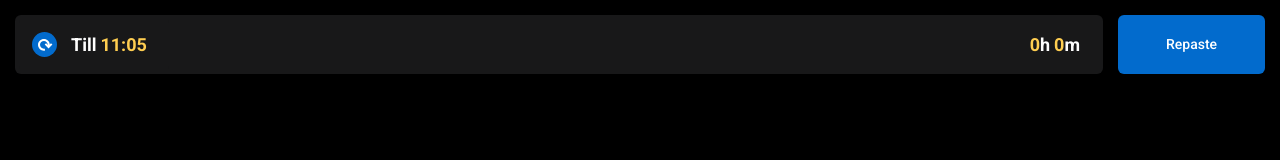
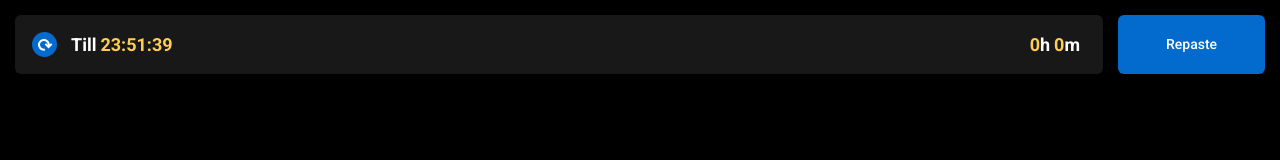
Before and after one commit to kopyl/thingstimecounter, an Angular app: page / in a window 1280 px wide. Shown: the top 160 px of the page. Built offline with nearby package versions, Linux system fonts and the light colour scheme.

Commit message:
finish MVP:
Implement 'time till' refreshing

```diff
--- a/src/app/app.component.html
+++ b/src/app/app.component.html
@@ -1,13 +1,16 @@
 <header>
     <div class="time">
         <div class="till">
-            <div class="button">
+            <div class="button" (click)=changeTimeTillView()>
                 <button class="reload"></button>
                 <p>Till</p>
-                <p #tilltime class="time">11:05</p>
+                <div class="times" [class.updating]=isTillTimeUpdating>
+                    <p #tilltime class="time old">{{timeTillView.old}}</p>
+                    <p #tilltime class="time new">{{timeTillView.new}}</p>
+                </div>
             </div>
         </div>
-        <div class="total" [class.scrolling]=isHeaderUpdating >
+        <div class="total" [class.updating]=isTotalUpdating >
             <div class="old">
                 <div class="content">
                     <div class="hours">
@@ -59,7 +62,7 @@
             matRipple
             matRippleColor="rgba(229, 34, 34, 0.3)"
 
-            (todoToggled)="changeTotalTime()"
+            (todoToggled)="reactOnTodoToggle()"
 
         ></todo-component>
 
--- a/src/app/app.component.sass
+++ b/src/app/app.component.sass
@@ -54,7 +54,11 @@ header
         flex-grow: 2
 
         display: grid
-        grid-template-columns: auto auto
+        grid-template-columns: 68% auto
+
+        // display: flex
+
+        // flex-basis: 3
 
         background: $grey
 
@@ -63,9 +67,16 @@ header
         font-size: $header-title-size
         font-weight: $header-title-weight
 
+        @media ( max-width: 700px)
+            font-size: 15px
+
         & > div.till
 
+            user-select: none
+
             padding: 4px 4px
+
+            position: relative
 
             & > div.button
 
@@ -83,6 +94,12 @@ header
                 background: $grey
 
                 transition: .1s linear background
+
+                position: relative
+
+
+                &:hover
+                    overflow: hidden
 
                 &:hover
                     background: $blue
@@ -115,30 +132,35 @@ header
                     display: inline-block
                     vertical-align: middle
 
+
+                    &.old
+
+                    &.new
+                        position: absolute
+                        top: 52px
+                        left: 0
+
+
+
+
+
         & div.total
-
-            // align-items: end
 
             justify-items: end
 
-            // justify-self: end
-            // align-self: self-end
             display: grid
             position: relative
             top: -2px
-            // text-align: right
 
-            &.scrolling
+            &.updating
 
-                // animation: .1s linear fuck forwards
-
-                animation-name: fuck, fuckback
+                animation-name: secondSlideTotal, firstSLideTotal
                 animation-duration: .1s, 0s
                 animation-iteration-count: 1, 1
                 animation-fill-mode: forwards, forwards
                 animation-delay: 0s, .3s
 
-                // animation: .2s linear fuck
+                // animation: .2s linear secondSlideTotal
 
 
             align-items: center
@@ -154,9 +176,12 @@ header
 
             & .new
                 position: absolute
-                top: 56px
+                top: 57px
                 right: 23px
-                // top: 40px
+
+            & .old
+                position: absolute
+                right: 23px
 
     button.repaste
 
@@ -236,14 +261,42 @@ div.todos
 
 
 
-// .total .old
-//     top: -10px
+div.times
+    display: inline-block
+
+    position: relative
+
+    // overflow: hidden
+
+    &.updating
+
+        animation-name: secondSlideTill, firstSLideTill
+        animation-duration: .1s, 0s
+        animation-iteration-count: 1, 1
+        animation-fill-mode: forwards, forwards
+        animation-delay: 0s, .3s
+
+        // animation: 1s linear testanimation
+
+
+
+@keyframes testanimation
+    0%
+        top: 0
+    100%
+        top: 10px
 
 
 
 
 
-@keyframes fuck
+@keyframes firstSLideTotal
+    0%
+      top: -40px
+    100%
+        top: -2px
+
+@keyframes secondSlideTotal
     0%
       top: -2px
     100%
@@ -252,8 +305,16 @@ div.todos
 
 
 
-@keyframes fuckback
+
+
+@keyframes firstSLideTill
     0%
-      top: -40px
+      top: -38px
     100%
         top: -2px
+
+@keyframes secondSlideTill
+    0%
+        top: -2px
+    100%
+        top: -38px
--- a/src/app/app.component.ts
+++ b/src/app/app.component.ts
@@ -20,11 +20,11 @@ export class AppComponent {
 
     @ViewChild('repaste') repaste: any
 
-    loadedTodos: Array<appTodo> = []
     appTodos: Array<any> = []
     clipboard: string
 
-    isHeaderUpdating: boolean = false
+    isTotalUpdating: boolean = false
+    isTillTimeUpdating: boolean = false
 
 
     constructor(public totalTime: TotalTimeService) {}
@@ -34,14 +34,32 @@ export class AppComponent {
         new: {...this.totalTime},
     }
 
+    timeTillView: any = {
+        old: this.totalTime.getTimeTill(),
+        new: this.totalTime.getTimeTill()
+    }
+
     changeTotalTime() {
 
         this.totalTimeView.new = {...this.totalTime}
-        this.isHeaderUpdating = true
+        this.isTotalUpdating = true
 
         setTimeout(() => {
             this.totalTimeView.old = {...this.totalTime}
-            this.isHeaderUpdating = false
+            this.isTotalUpdating = false
+        }, 100 )
+
+    }
+
+    changeTimeTillView() {
+
+        this.timeTillView.new = this.totalTime.getTimeTill()
+        this.isTillTimeUpdating = true
+
+
+        setTimeout(() => {
+            this.timeTillView.old = this.totalTime.getTimeTill()
+            this.isTillTimeUpdating = false
         }, 100 )
 
     }
@@ -83,6 +101,8 @@ export class AppComponent {
             this.changeTotalTime()
         }
 
+        this.changeTimeTillView()
+
         for (const todo of todosObj.todos) {
             const todoComponent = new TodoComponent(this.totalTime)
             todoComponent.todoTitle = todo.title
@@ -93,6 +113,13 @@ export class AppComponent {
         }
 
 
+    }
+
+    reactOnTodoToggle() {
+        if (this.totalTime.isChanged) {
+            this.changeTotalTime()
+        }
+        this.changeTimeTillView()
     }
 
 
--- a/src/app/modules/todo/todo-component/todo-component.component.ts
+++ b/src/app/modules/todo/todo-component/todo-component.component.ts
@@ -67,7 +67,7 @@ export class TodoComponent implements AfterViewInit {
 
         // if (beforeChangeData === afterChangeData) return
 
-        if (!this.totalTime.isChanged) return
+        // if (!this.totalTime.isChanged) return
 
         this.todoToggled.emit()
 
--- a/src/app/total-time.service.ts
+++ b/src/app/total-time.service.ts
@@ -8,6 +8,8 @@ export class TotalTimeService {
     _seconds: number = 0
     hours: number = 0
     minutes: number = 0
+
+    timeTill: string = new Date( Date.now() ).toLocaleTimeString('en-GB')
 
     isChanged: boolean = false
 
@@ -24,7 +26,14 @@ export class TotalTimeService {
         this.recalculateDetails()
     }
 
-    private recalculateDetails() {
+    getTimeTill() {
+        console.log("getting time till");
+
+        const date = new Date(Date.now() + this.seconds * 1000)
+        return date.toLocaleTimeString('en-GB')
+    }
+
+    public recalculateDetails() {
 
         this.isChanged = false
 
@@ -37,6 +46,8 @@ export class TotalTimeService {
         this.minutes = this.minutes - 60 * this.hours
 
         const afterChangeData = JSON.stringify(this)
+
+        this.timeTill = this.getTimeTill()
 
         if (beforeChangeData != afterChangeData) {
             this.isChanged = true
```
Also changed, not shown: 1 other file (tests, documents, lock files or other folders).
